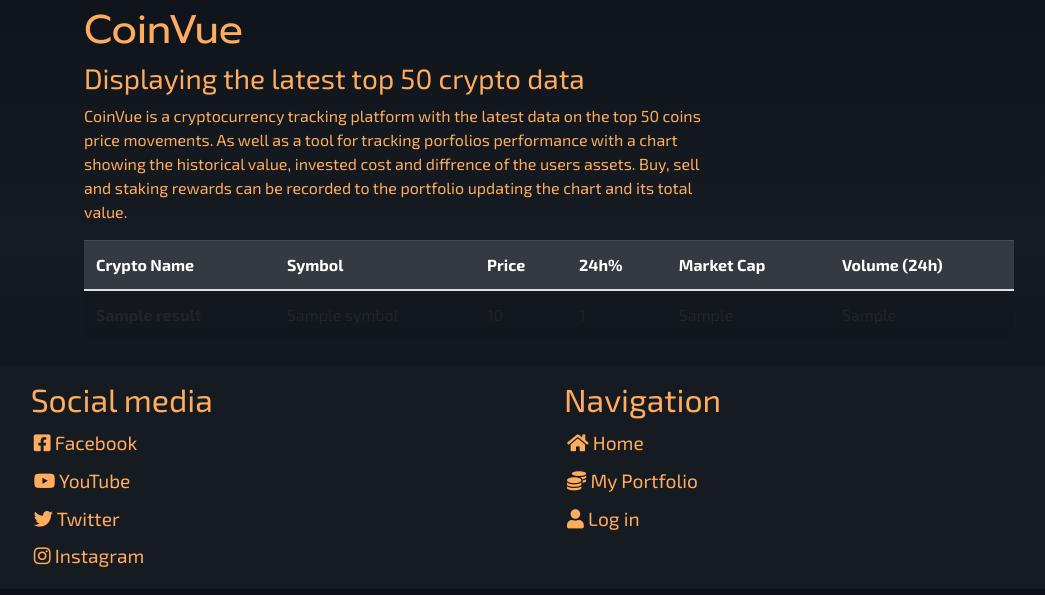
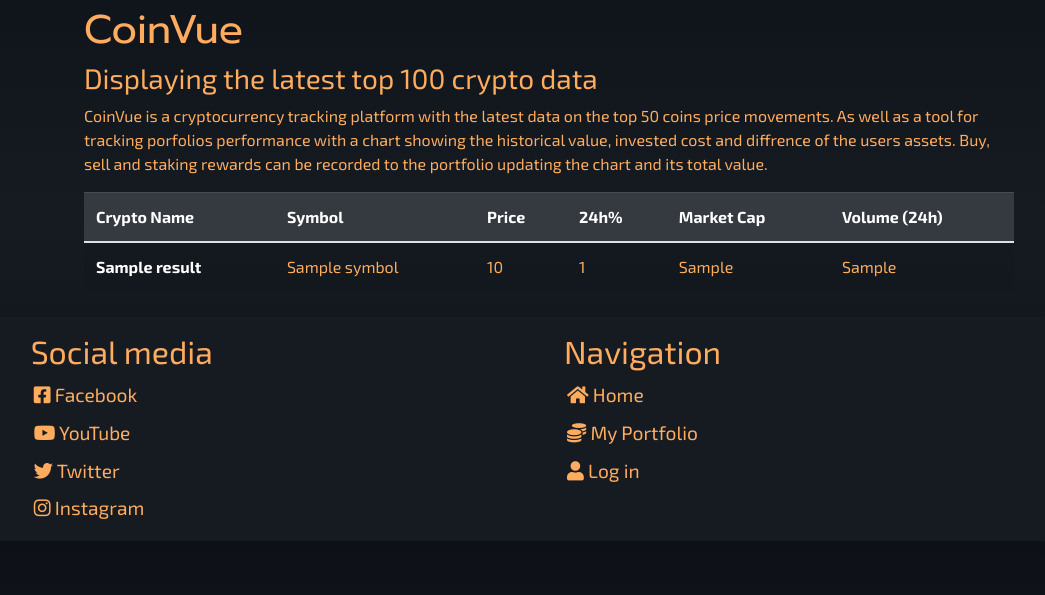
Before and after one commit to luke2533/coin-vue, a Flask app: template templates/index.html in a window 1280 px wide. Shown: the part 110-705 px from the top of the page, without its empty margins (91-1136 px from the left). Run offline with Flask 2, Linux system fonts and the light colour scheme; the template is opened without the code that fills it: most values are stand-ins (such as "Sample title", 1, 10 or a date in 2020); some libraries are stand-ins or nearby versions.

Commit message:
Home page responsive and limits numbers to 4 deciaml points

```diff
--- a/app.py
+++ b/app.py
@@ -27,6 +27,16 @@ mongo = PyMongo(app)
 def coinvue():
     results = crypto.crypto_top_100()
 
+    for result in results:
+        cryptoPrice = float(result["priceUsd"])
+        cryptoPercent = float(result["changePercent24Hr"])
+        cryptoMcap = float(result["marketCapUsd"])
+        cryptoVolume = float(result["volumeUsd24Hr"])
+
+        result["priceUsd"] = "$" + "{:.4f}".format(cryptoPrice)
+        result["changePercent24Hr"] = "{:.4f}%".format(cryptoPercent)
+        result["marketCapUsd"] = "$" + "{:.4f}".format(cryptoMcap)
+        result["volumeUsd24Hr"] = "$" + "{:.4f}".format(cryptoVolume)
     return render_template("index.html", results=results)
 
 
--- a/static/css/style.css
+++ b/static/css/style.css
@@ -100,7 +100,25 @@ a:hover {
 
 /* Footer */
 
+/* Home page */
+
+.crypto-table {
+    color: #FFAC5E;
+}
+
+.crypto-name {
+    color: white;
+}
+
+/* Home page */
+
 /* Breakpoints */
+
+@media (max-width: 992px) {
+    .table-overflow {
+        overflow: auto !important;
+    }
+}
 
 @media (max-width: 426px) {
     .logo {
--- a/templates/base.html
+++ b/templates/base.html
@@ -90,6 +90,7 @@
         integrity="sha384-DfXdz2htPH0lsSSs5nCTpuj/zy4C+OGpamoFVy38MVBnE+IbbVYUew+OrCXaRkfj" crossorigin="anonymous"></script>
     <script src="https://cdn.jsdelivr.net/npm/bootstrap@4.5.3/dist/js/bootstrap.bundle.min.js"
         integrity="sha384-ho+j7jyWK8fNQe+A12Hb8AhRq26LrZ/JpcUGGOn+Y7RsweNrtN/tE3MoK7ZeZDyx" crossorigin="anonymous"></script>
+    <script src="{{ url_for('static', filename='js/script.js') }}"></script>
     {% block scripts %}
     {% endblock %}
 </body>
--- a/templates/index.html
+++ b/templates/index.html
@@ -3,17 +3,16 @@
 
     <div class="container-fluid">
         <div class="row justify-content-center">
-            <div class="col-9">
+            <div class="col-sm-12 col-xl-9 crypto-table">
                 <h1>CoinVue</h1>
-                <h3>Displaying the latest top 50 crypto data</h3>
-                <div class="col-8" style="padding: 0px;">
+                <h3>Displaying the latest top 100 crypto data</h3>
                 <p>CoinVue is a cryptocurrency tracking platform with the latest data on the top 50 coins price movements.
                     As well as a tool for tracking porfolios performance with a chart showing the historical value,
                     invested cost and diffrence of the users assets. Buy, sell and staking rewards can be recorded to
                     the portfolio updating the chart and its total value.
                 </p>
-                </div>
 
+                <div class="table-overflow">
                     <table class="table table-striped">
                         <thead class="table-dark">
                             <tr>
@@ -23,23 +22,25 @@
                                 <th scope="col">24h%</th>
                                 <th scope="col">Market Cap</th>
                                 <th scope="col">Volume (24h)</th>
+                                <!-- <th scope="col">Action</th> -->
                             </tr>
                         </thead>
 
-                    <tbody class="">
+                        <tbody class="crypto-table">
                             {% for result in results %}
                                 <tr>
-                                <td><strong class="">{{ result.name }}</strong></td>
+                                    <td><strong class="crypto-name">{{ result.name }}</strong></td>
                                     <td>{{ result.symbol }}</td>
-                                <td>{{ result.priceUsd }}</td>
-                                <td>{{ result.changePercent24Hr }}</td>
-                                <td>{{ result.marketCapUsd }}</td>
-                                <td>{{ result.volumeUsd24Hr }}</td>
+                                    <td id="crypto-price">{{ result.priceUsd }}</td>
+                                    <td id="crypto-percent">{{ result.changePercent24Hr }}</td>
+                                    <td id="crypto-mcap">{{ result.marketCapUsd }}</td>
+                                    <td id="crypto-volume">{{ result.volumeUsd24Hr }}</td>
+                                    <!-- <td id="crypto-volume"><a href="">+</a></td> -->
                                 </tr>
                             {% endfor %}
                         </tbody>
                     </table>
-
+                </div>
             </div>
         </div>
     </div>
```
Also changed, not shown: coinvue.py (+2 -24 lines), README.md, static/js/script.js (added). Lines whose indentation alone changed are shown as unchanged.
